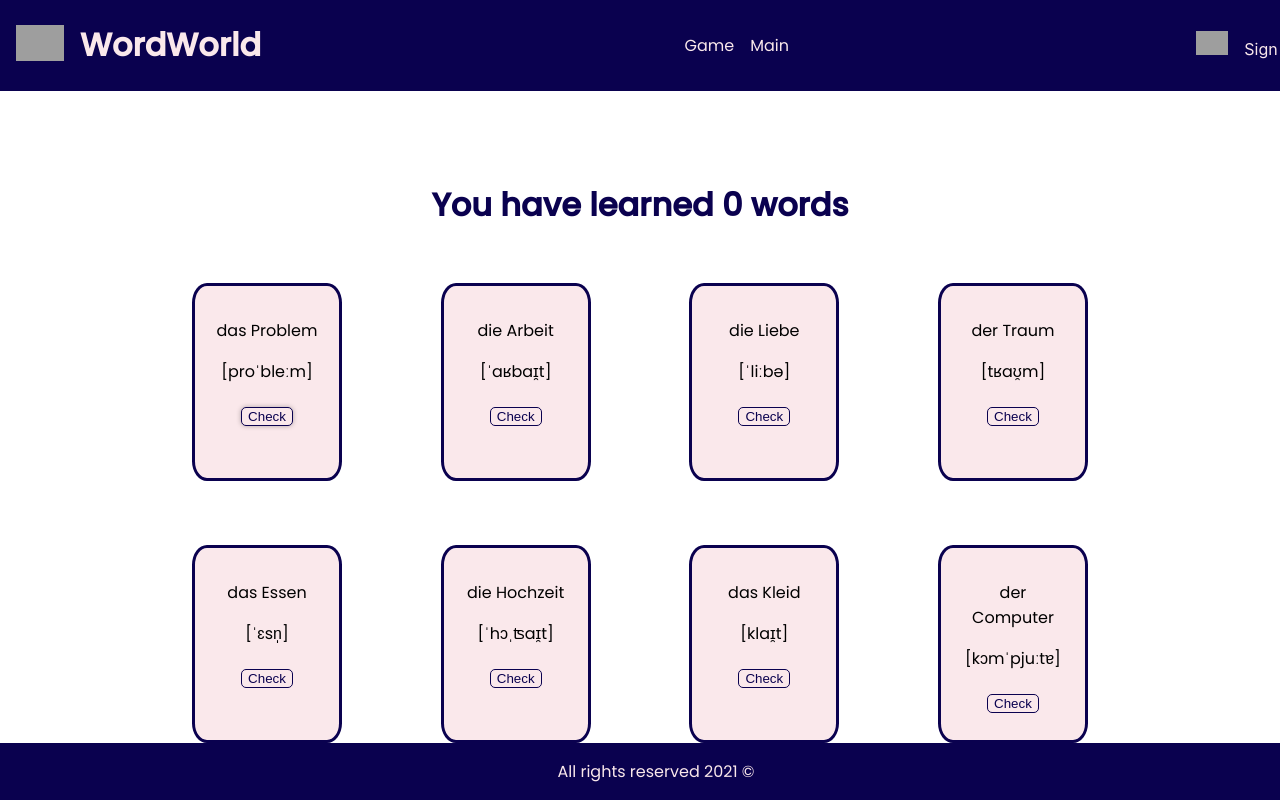
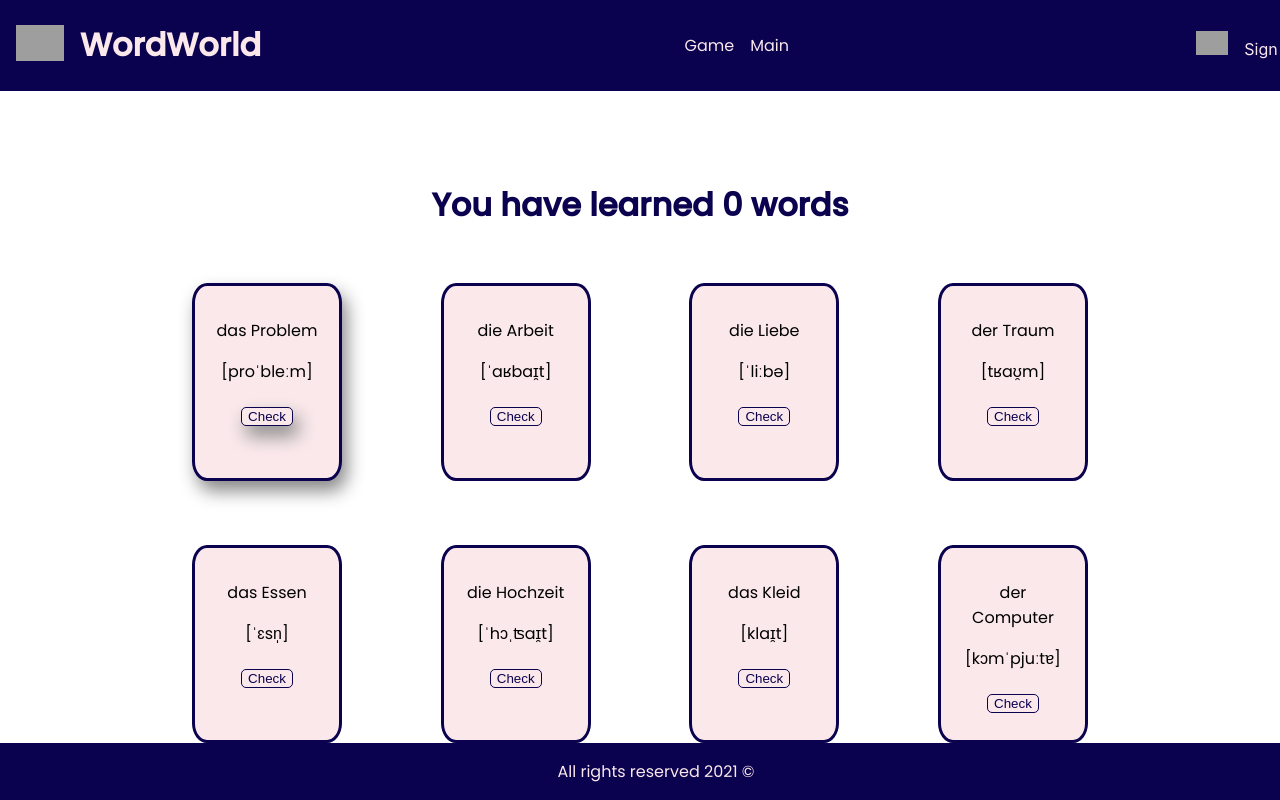
Before and after one commit to katbeg/words-app, a React (Create React App) app: page /game in a window 1280 px wide. In both pictures the pointer is over the button 267 px from the left and 416 px from the top of the page. Shown: the top 800 px of the page. Built offline with nearby package versions, Linux system fonts and the light colour scheme; grey boxes are pictures that could not be loaded.

Commit message:
fixed styles

```diff
--- a/src/components/game.jsx
+++ b/src/components/game.jsx
@@ -1,4 +1,7 @@
-import React, { useState} from "react";
+import React, {useState,
+              useRef,
+              forwardRef,
+            } from "react";
 import Card from "./card";
 import words from "./words";
 import './styles/game.scss';
--- a/src/components/styles/button.scss
+++ b/src/components/styles/button.scss
@@ -6,4 +6,7 @@
     background-color: $backgroundColor;
     color: $mainColor;
     margin: 0.5em;
+    &:hover {
+        box-shadow: 5px 10px 18px #888888;
+    }
 }
--- a/src/components/styles/card.scss
+++ b/src/components/styles/card.scss
@@ -22,6 +22,9 @@
         color: $mainColor;
         font-weight: bold;
     }
+    &:hover {
+        box-shadow: 5px 10px 18px #888888;
+    }
 }
 
 th, td {
```
